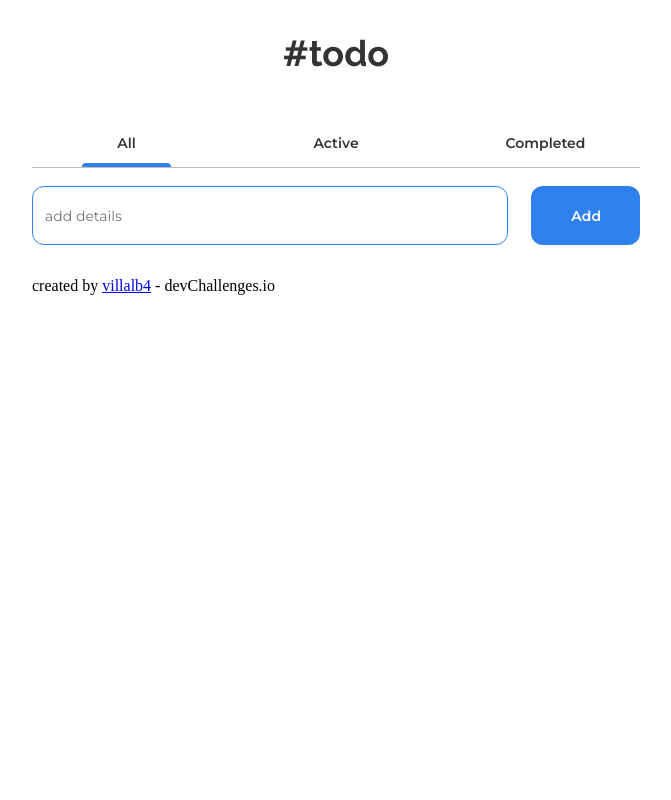
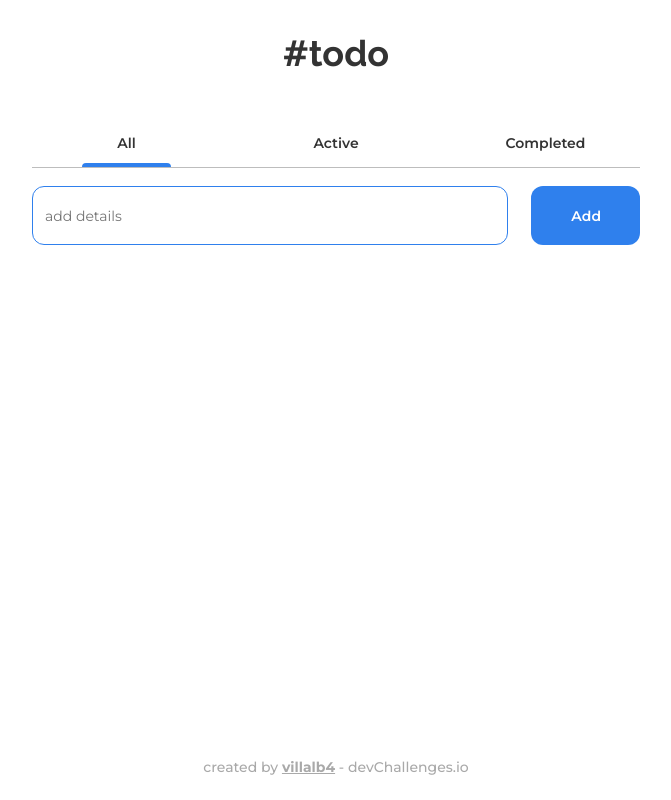
Before and after one commit to villalb4/toDo, a React (Create React App) app: page / in a window 1280 px wide. Shown: the whole page, without its empty margins (304-975 px from the left). Built offline with nearby package versions, Linux system fonts and the light colour scheme.

Commit message:
add: credits styles

```diff
--- a/src/App.css
+++ b/src/App.css
@@ -10,7 +10,8 @@
 .App {
   max-width: 668px;
   margin: 0 auto;
-  padding: 32px 30px;
+  padding: 32px 30px 100px 30px;
+  position: relative;
 }
 
 h1 {
@@ -21,3 +22,28 @@ h1 {
   font-weight: 700;
   color: var(--text-titles);
 }
+
+.App_divAuthor {
+  position: fixed;
+  text-align: center;
+  background-color: rgba(255, 255, 255, 0.593);
+  backdrop-filter: blur(2px);
+  bottom: 0px;
+  width: 100%;
+  padding: 24px 0;
+  left: 50%;
+  transform: translateX(-50%);
+}
+.App_p {
+  font-family: 'Montserrat';
+  font-style: normal;
+  font-weight: 500;
+  font-size: 14px;
+  line-height: 17px;
+  text-align: center;
+  color: #A9A9A9;
+}
+.App_a {
+  font-weight: 700;
+  color: #A9A9A9;
+}
```
